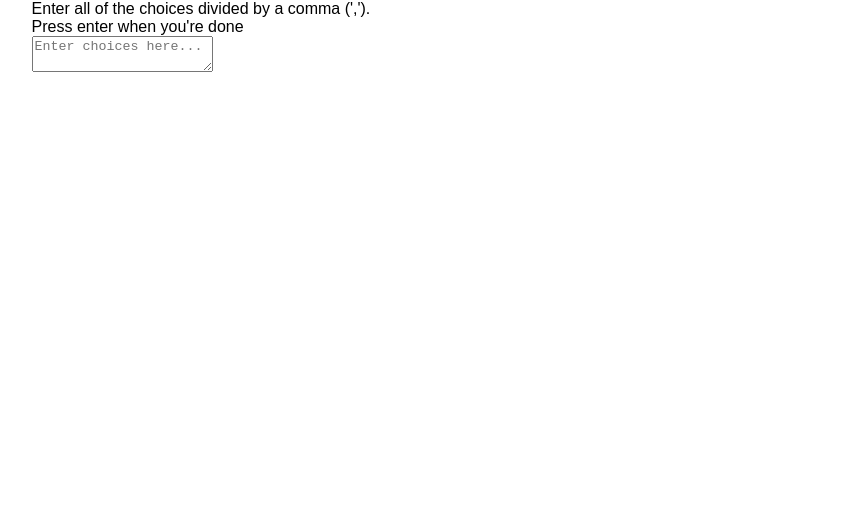
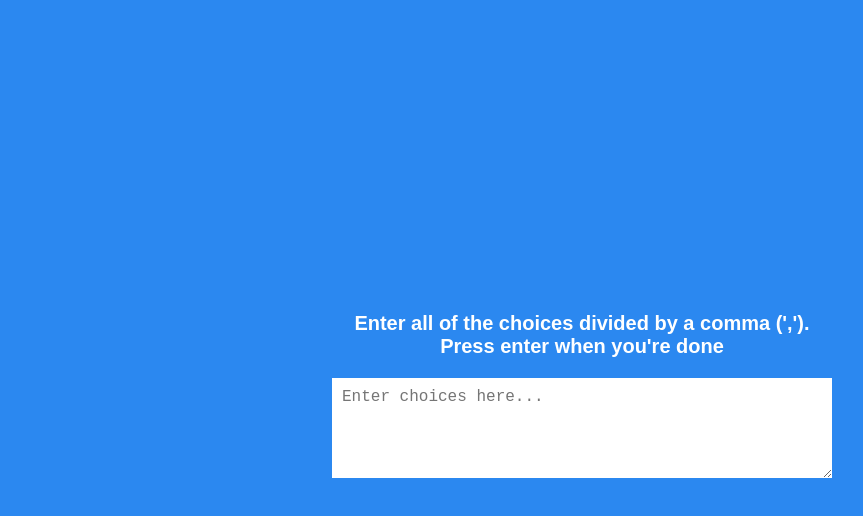
Before and after one commit to junedkaxioned/Random-Choice-Picker, a plain HTML site: page index.html in a window 1280 px wide. Shown: the whole page, without its empty margins (58-921 px from the left). Drawn offline with Linux system fonts and the light colour scheme.

Commit message:
Css Completed

```diff
--- a/assets/css/style.css
+++ b/assets/css/style.css
@@ -101,35 +101,64 @@ li {
   margin: 0 auto;
 }
 
-/*=================================
-  Header styling starts here
-=================================*/
-
-
-
-/*=================================
-  Header styling ends here
-=================================*/
+* {
+  box-sizing: border-box;
+  margin: 0;
+  padding: 0;
+}
 
 /*=================================
   main styling starts here
 =================================*/
 
+.random-choice-picker {
+  height: 100vh;
+  display: flex;
+  align-items: center;
+  background-color: #2b88f0;
+  flex-direction: column;
+  justify-content: center;
+  overflow: hidden;
+}
 
+.random-choice-picker .wrapper { width: 500px; }
+
+h1, h2 {
+  margin: 10px 0 0;
+  color: #fff;
+  font-size: 20px;
+  font-weight: 600;
+  text-align: center;
+}
+
+h2 {  margin: 0 0 20px;}
+
+.textarea {
+  width: 100%;
+  height: 100px;
+  padding: 10px;
+  border: none;
+  margin: 0 0 20px;
+  display: block;
+  font-size: 16px;
+}
+
+.tag {
+  padding: 10px 20px;
+  border-radius: 50px;
+  margin: 0 5px 10px 0;
+  display: inline-block;
+  background-color: #f0932b;
+  color: #fff;
+  font-size: 14px;
+}
+
+.highlight { background-color: #273c75; }
 
 /*=================================
   main styling ends here
 =================================*/
 
-/*=================================
-  footer styling starts here
-=================================*/
-
-
-
- /*=================================
-  footer styling ends here
-=================================*/
 
 /*media query starts*/
 /*media query for 995px starts here*/
```
